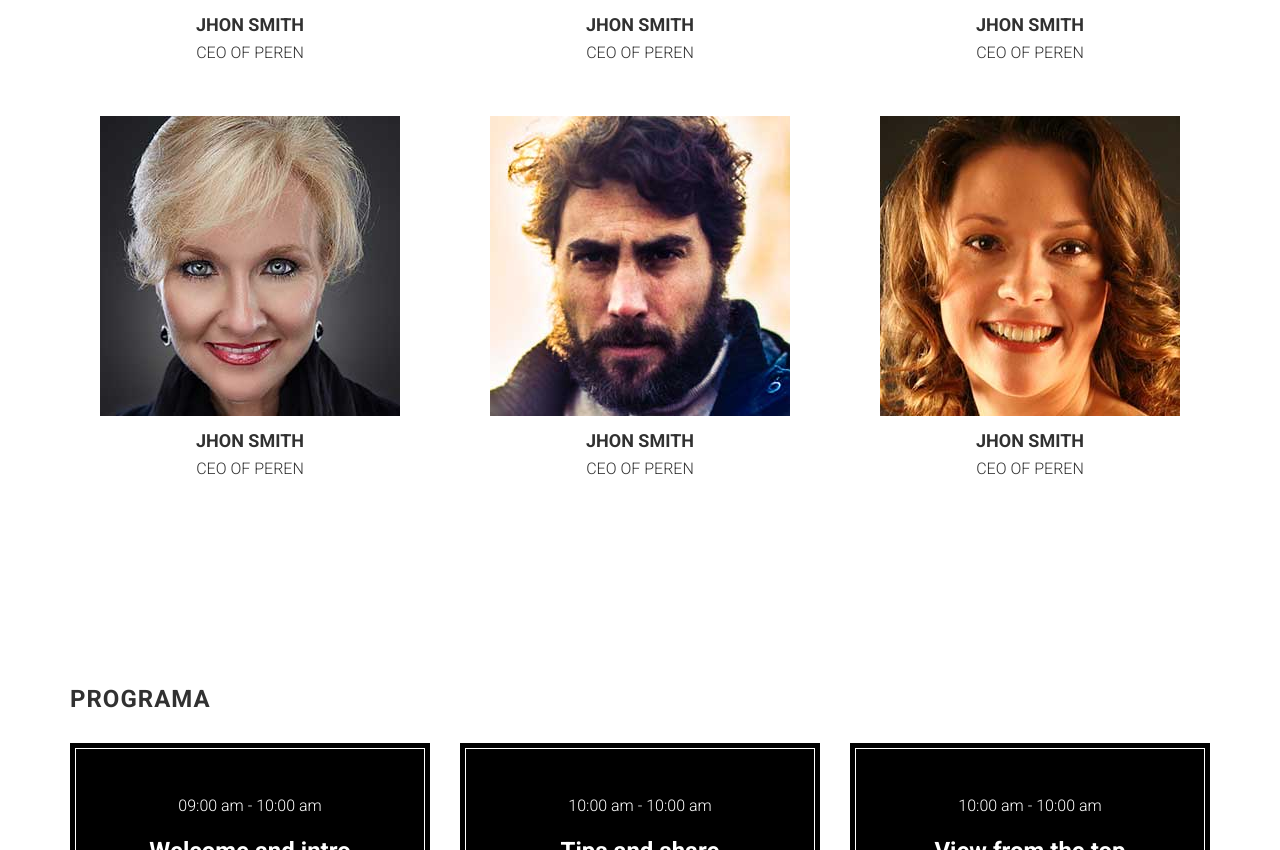
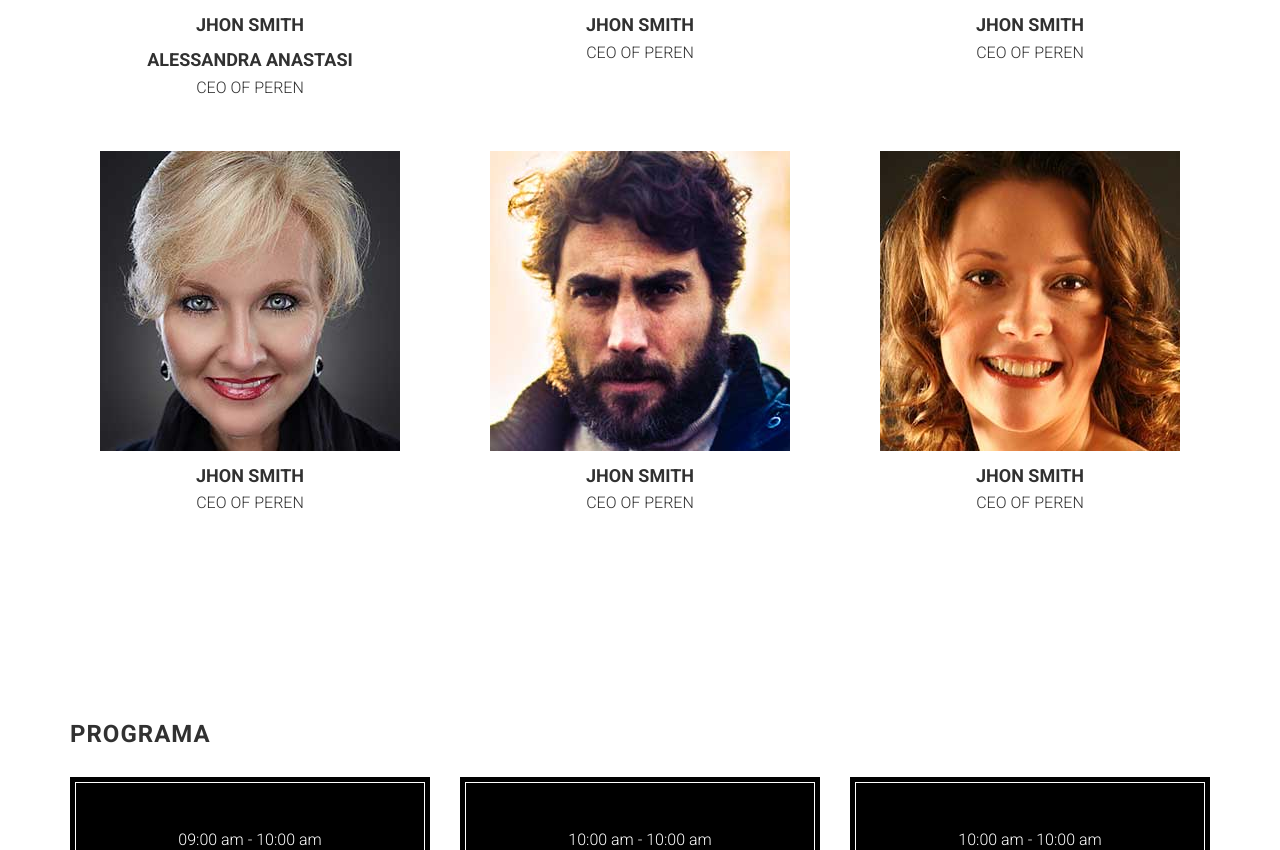
Before and after one commit to Sobreviviente/CRoNe-web, a website: page index.html in a window 1280 px wide. Shown: the part 2360-3210 px from the top of the page. Drawn offline with nearby package versions, Linux system fonts and the light colour scheme; files that its build step writes are made by us from their sources; files whose address does not match are found by name; a web font is replaced by a local one.

```diff
--- a/index.html
+++ b/index.html
@@ -169,6 +169,7 @@
                         </figure>
 
                         <h4>Jhon Smith</h4>
+                        <h4>Alessandra Anastasi</h4>
 
                         <p>CEO of Peren</p>
 
```
